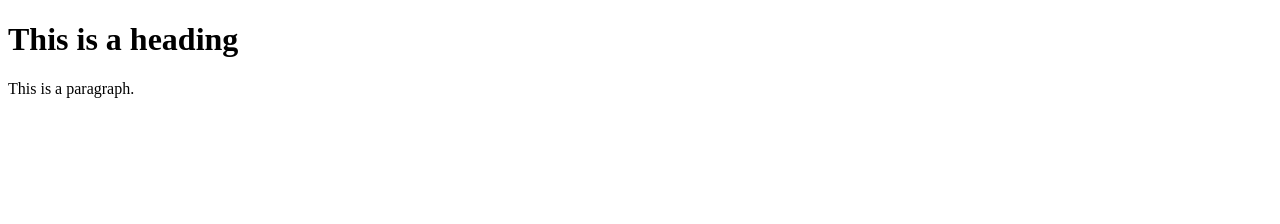
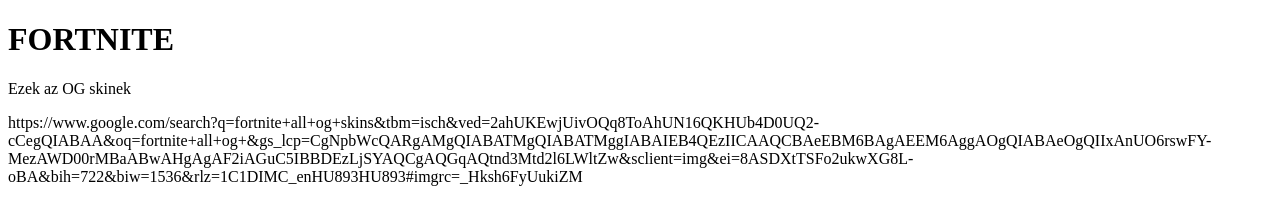
Before and after one commit to pulsztercsaba69/fortnitee, a plain HTML site: page index.html in a window 1280 px wide. Drawn offline with Linux system fonts and the light colour scheme.

Commit message:
Update index.html

```diff
--- a/index.html
+++ b/index.html
@@ -1,10 +1,11 @@
 <!DOCTYPE html>
 <html>
-<title>HTML Tutorial</title>
+<title>pulszter csaba</title>
 <body>
 
-<h1>This is a heading</h1>
-<p>This is a paragraph.</p>
+<h1>FORTNITE</h1>
+<p>Ezek az OG skinek</p>
+  https://www.google.com/search?q=fortnite+all+og+skins&tbm=isch&ved=2ahUKEwjUivOQq8ToAhUN16QKHUb4D0UQ2-cCegQIABAA&oq=fortnite+all+og+&gs_lcp=CgNpbWcQARgAMgQIABATMgQIABATMggIABAIEB4QEzIICAAQCBAeEBM6BAgAEEM6AggAOgQIABAeOgQIIxAnUO6rswFY-MezAWD00rMBaABwAHgAgAF2iAGuC5IBBDEzLjSYAQCgAQGqAQtnd3Mtd2l6LWltZw&sclient=img&ei=8ASDXtTSFo2ukwXG8L-oBA&bih=722&biw=1536&rlz=1C1DIMC_enHU893HU893#imgrc=_Hksh6FyUukiZM
 
 </body>
 </html>
```
